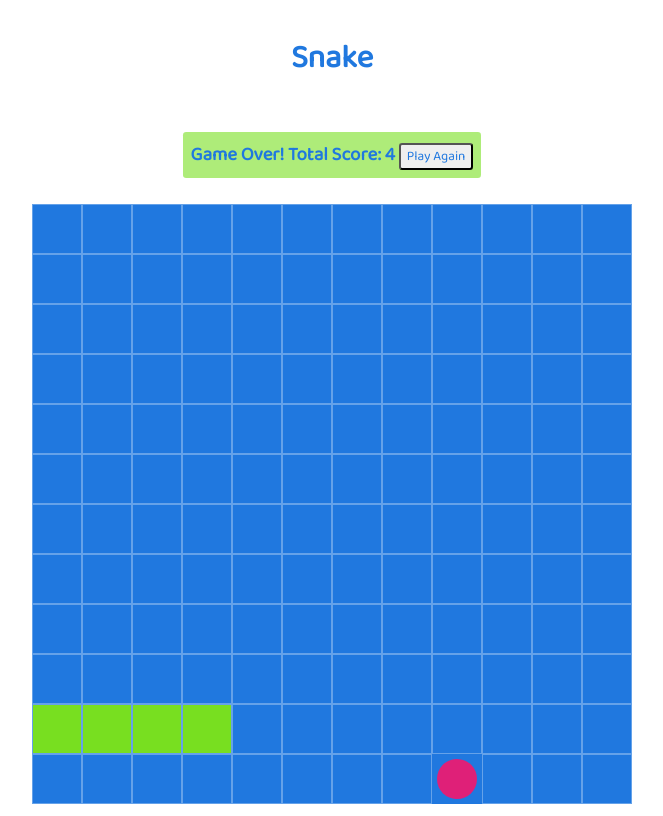
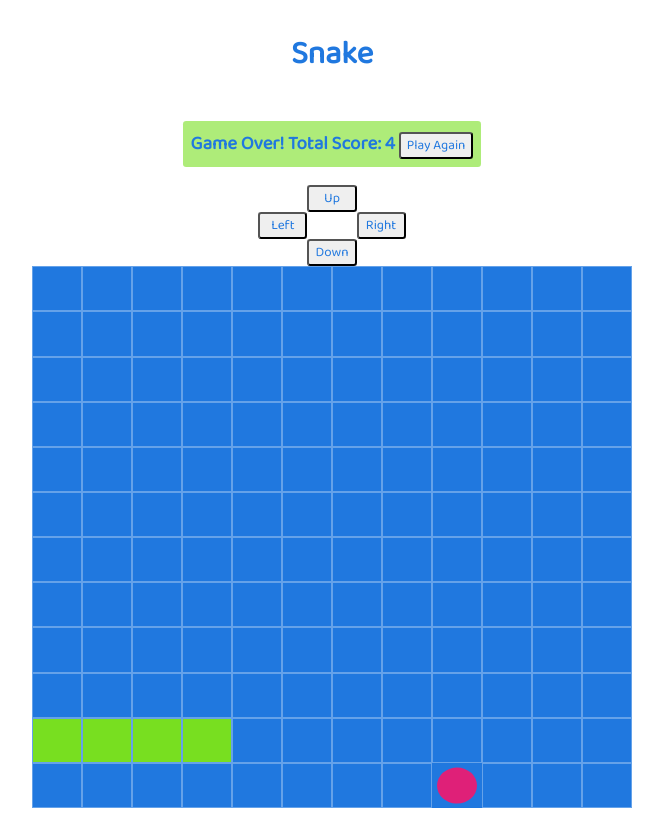
Before and after one commit to wallacepreston/arcade, a plain HTML site: page snake/index.html in a window 1280 px wide. Both pictures are taken after a click on the button "START". Shown: the whole page, without its empty margins (308-971 px from the left). Drawn offline with nearby package versions, Linux system fonts and the light colour scheme.

Commit message:
add snake controls

```diff
--- a/snake/app.js
+++ b/snake/app.js
@@ -96,6 +96,22 @@ function renderBoard() {
   }
 }
 
+function renderButtons() {
+  const controls = $('#controls');
+  controls.empty();
+  for(const direction of [LEFT, UP, RIGHT, DOWN]){
+    const directionWord = direction.slice(5)
+    const button = $(`
+      <button class="${directionWord.toLowerCase()}">${directionWord}</button>
+    `)
+      .click(function(){
+        turnSnake(direction)
+      });
+    controls.append(button);
+  }
+
+}
+
 const getRandomBoardIndex = (boardSize = 12) => {
   return Math.floor(Math.random() * boardSize);
 }
@@ -174,6 +190,7 @@ function tick(){
 $('#prompt').on('click', '.start-game', function(){
   buildInitialState();
   changePhaseTo(PLAYING);
+  renderButtons();
   addAndRenderAll();
 })
 
--- a/snake/index.html
+++ b/snake/index.html
@@ -11,6 +11,7 @@
 <body>
   <h1>Snake</h1>
   <h3 id="prompt"></h3>
+  <div id="controls"></div>
   <main id="board"></main>
 </body>
 </html>
--- a/snake/style.css
+++ b/snake/style.css
@@ -55,6 +55,28 @@ button {
   border-radius: .2rem;
 }
 
+#controls {
+  display: grid;
+  grid-template: repeat(3, 1fr) / repeat(3, 1fr);
+}
+
+button.up {
+  grid-row: 1/2;
+  grid-column: 2/3;
+}
+button.down {
+  grid-row: 3/4;
+  grid-column: 2/3;
+}
+button.right {
+  grid-row: 2/3;
+  grid-column: 3/4;
+}
+button.left {
+  grid-row: 2/3;
+  grid-column: 1/2;
+}
+
 /*
 blue #2078DF
   light blue #65A2E9
--- a/tic_tac_toe/style.css
+++ b/tic_tac_toe/style.css
@@ -9,13 +9,15 @@
 main {
   display: grid;
   grid-template: repeat(3, 1fr) / repeat(3, 1fr);
-  width: 50vmin;
-  height: 50vmin;
+  width: 60vh;
+  height: 60vh;
 }
 
 .cell {
+  width: 20vh;
+  height: 20vh;
   text-align: center;
-  font-size: 3rem;
+  font-size: 12vh;
   display: grid;
   place-items: center;
 }
```
